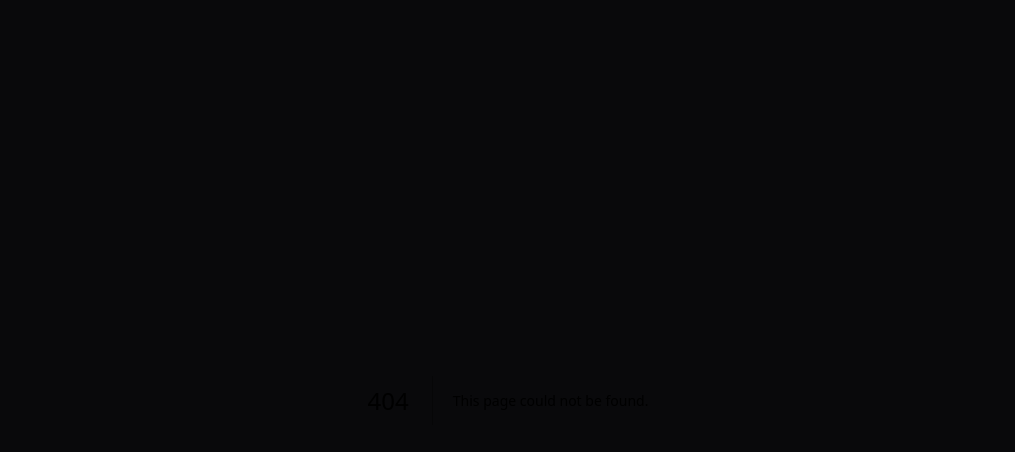
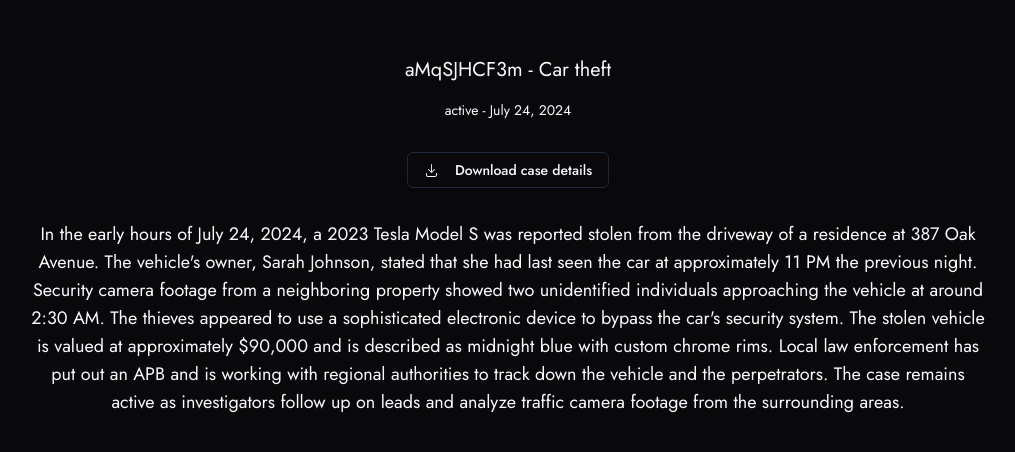
Before and after one commit to Istiaq-Fuad/lawblocks, a Next.js app: page /case/aMqSJHCF3m in a window 1280 px wide. Before the commit this address had no page. Shown: the top 452 px of the page, without its empty margins (132-1147 px from the left). Built offline with nearby package versions, Linux system fonts and the light colour scheme; data requests are answered from the project's data file.

Commit message:
show case details in a seperate page rather than dialog form

```diff
--- a/app/(home)/page.tsx
+++ b/app/(home)/page.tsx
@@ -7,6 +7,7 @@ import { AiOutlineBlock } from "react-icons/ai";
 
 export default function Home() {
   return (
+
     <div className="h-screen p-10 text-center">
       <div className="flex justify-center">
         <CubeIcon height={45} width={45} />
--- /dev/null
+++ b/app/case/[id]/page.tsx
@@ -0,0 +1,43 @@
+import DownloadCase from "@/app/dashboard/[role]/components/DownloadCase";
+import { CaseType } from "@/lib/types";
+
+async function CaseDetails({ params }: { params: { id: string } }) {
+  const { id } = params;
+
+  const response = await fetch(`http://localhost:8000/cases/${id}`, {
+    cache: "no-store",
+  });
+
+  const caseItem: CaseType | null = await response.json();
+
+  if (!caseItem) {
+    return (
+      <div className="h-screen flex justify-center items-center font-semibold">
+        Case not found
+      </div>
+    );
+  }
+  return (
+    <div className="min-h-screen flex flex-col items-center mt-14 w-3/4 mx-auto gap-y-8">
+      <p className="text-xl">
+        {caseItem.id}
+        {"  -  "}
+        {caseItem.title}
+        <span className="text-sm block text-center mt-4">
+          {caseItem.status}
+          {"  -  "}
+          {caseItem.createdAt}
+        </span>
+      </p>
+
+      <DownloadCase
+        caseFile={caseItem.id + ".zip"}
+        buttonText="Download case details"
+      />
+
+      <p className="text-lg text-center">{caseItem.description}</p>
+    </div>
+  );
+}
+
+export default CaseDetails;
--- a/app/dashboard/[role]/components/DownloadCase.tsx
+++ b/app/dashboard/[role]/components/DownloadCase.tsx
@@ -4,7 +4,13 @@ import { Button } from "@/components/ui/button";
 import { DownloadIcon } from "@radix-ui/react-icons";
 import { getZipFileData } from "../actions";
 
-function DownloadCase({ caseFile }: { caseFile: string }) {
+function DownloadCase({
+  caseFile,
+  buttonText,
+}: {
+  caseFile: string;
+  buttonText?: string;
+}) {
   const handleDownload = async () => {
     if (!caseFile) return;
 
@@ -26,7 +32,8 @@ function DownloadCase({ caseFile }: { caseFile: string }) {
 
   return (
     <Button variant="outline" onClick={handleDownload}>
-      <DownloadIcon />
+      <DownloadIcon />{" "}
+      {buttonText && <span className="ml-4">{buttonText}</span>}
     </Button>
   );
 }
--- a/app/dashboard/[role]/components/ListOfCases.tsx
+++ b/app/dashboard/[role]/components/ListOfCases.tsx
@@ -6,7 +6,10 @@ import { cn } from "@/lib/utils";
 import DownloadCase from "./DownloadCase";
 import { CaseType } from "@/lib/types";
 import { useSearchParams } from "next/navigation";
-import useCaseContext from "@/components/context/usecaseContext";
+import useCaseContext from "@/components/context/useCaseContext";
+import Link from "next/link";
+import { Button } from "@/components/ui/button";
+import { InfoCircledIcon } from "@radix-ui/react-icons";
 
 export default function ListOfCases() {
   const searchParams = useSearchParams();
@@ -62,7 +65,13 @@ export default function ListOfCases() {
 
             <div className="flex gap-4 items-center">
               <DownloadCase caseFile={caseItem.id + ".zip"} />
-              <EditCase caseItem={caseItem} />
+              {/* <EditCase caseItem={caseItem} /> */}
+              <Link href={`/case/${caseItem.id}`}>
+                <Button variant="outline" className="flex gap-x-2">
+                  <InfoCircledIcon />
+                  Info
+                </Button>
+              </Link>
             </div>
           </div>
         );
--- a/app/dashboard/[role]/components/create/CreateForm.tsx
+++ b/app/dashboard/[role]/components/create/CreateForm.tsx
@@ -18,7 +18,7 @@ import {
   FormMessage,
 } from "@/components/ui/form";
 import { useForm } from "react-hook-form";
-import useCaseContext from "@/components/context/usecaseContext";
+import useCaseContext from "@/components/context/useCaseContext";
 import { Textarea } from "@/components/ui/textarea";
 
 export default function CreateForm() {
--- a/app/dashboard/[role]/components/edit/EditorForm.tsx
+++ /dev/null
@@ -1,29 +0,0 @@
-import { Tabs, TabsContent, TabsList, TabsTrigger } from "@/components/ui/tabs";
-import BasicForm from "./BasicForm";
-import AccountForm from "./AccountForm";
-import AdvanceForm from "./AdvanceForm";
-import { cn } from "@/lib/utils";
-
-export default function EditForm() {
-  return (
-    <Tabs defaultValue="basic" className="w-full space-y-5">
-      <TabsList className={cn("grid w-full ", "grid-cols-2")}>
-        <TabsTrigger value="basic">Basic</TabsTrigger>
-
-        <TabsTrigger value="account">Acccount</TabsTrigger>
-
-        {/* <TabsTrigger value="advance">Advance</TabsTrigger> */}
-      </TabsList>
-      <TabsContent value="basic">
-        <BasicForm />
-      </TabsContent>
-
-      <TabsContent value="account">
-        <AccountForm />
-      </TabsContent>
-      {/* <TabsContent value="advance">
-				<AdvanceForm />
-			</TabsContent> */}
-    </Tabs>
-  );
-}
--- a/app/dashboard/layout.tsx
+++ b/app/dashboard/layout.tsx
@@ -1,15 +1,27 @@
-import React, { ReactNode } from "react";
+"use client";
+
+import React, { ReactNode, useEffect } from "react";
 import SignOut from "./components/SignOut";
 import Link from "next/link";
 import CaseContextProvider from "@/components/context/caseContext";
 import { CaseType } from "@/lib/types";
+import useCaseContext from "@/components/context/useCaseContext";
 
-export default async function Layout({ children }: { children: ReactNode }) {
-  const response = await fetch("http://localhost:8000/cases", {
-    cache: "no-store",
-  });
+export default function Layout({ children }: { children: ReactNode }) {
+  const { setCases } = useCaseContext();
+  useEffect(() => {
+    // fetch cases from server
+    const fetchCases = async () => {
+      const response = await fetch("http://localhost:8000/cases", {
+        cache: "no-store",
+      });
 
-  let cases: CaseType[] = await response.json();
+      let cases: CaseType[] = await response.json();
+      setCases(cases);
+    };
+
+    fetchCases();
+  }, [setCases]);
 
   return (
     <div className="w-full flex flex-col">
@@ -23,7 +35,8 @@ export default async function Layout({ children }: { children: ReactNode }) {
       </div>
 
       <div className="w-full sm:flex-1 p-5 sm:p-10 space-y-5 bg-gray-100 dark:bg-inherit">
-        <CaseContextProvider caseData={cases}>{children}</CaseContextProvider>
+        {/* <CaseContextProvider caseData={cases}>{children}</CaseContextProvider> */}
+        {children}
       </div>
     </div>
   );
--- a/app/layout.tsx
+++ b/app/layout.tsx
@@ -3,6 +3,7 @@ import { Jost } from "next/font/google";
 import "./globals.css";
 import { ThemeProvider } from "@/components/theme-provider";
 import { Toaster } from "@/components/ui/toaster";
+import CaseContextProvider from "@/components/context/caseContext";
 
 const jost = Jost({
   subsets: ["latin"],
@@ -23,7 +24,9 @@ export default function RootLayout({
           enableSystem
           disableTransitionOnChange
         >
-          <main className="">{children}</main>
+          <CaseContextProvider>
+            <main className="">{children}</main>
+          </CaseContextProvider>
           <Toaster />
         </ThemeProvider>
       </body>
--- a/components/context/caseContext.tsx
+++ b/components/context/caseContext.tsx
@@ -12,12 +12,12 @@ export const CaseContext = createContext<CaseContextType | null>(null);
 
 export default function CaseContextProvider({
   children,
-  caseData,
-}: {
+}: // caseData,
+{
   children: React.ReactNode;
-  caseData: CaseType[];
+  // caseData: CaseType[];
 }) {
-  const [cases, setCases] = useState(caseData);
+  const [cases, setCases] = useState<CaseType[]>([]);
   return (
     <CaseContext.Provider
       value={{
--- a/db.json
+++ b/db.json
@@ -2,38 +2,38 @@
   "cases": [
     {
       "id": "hMqSJHCF3m",
-      "description": "this is a murder case",
       "title": "Murder",
       "createdAt": "July 25, 2024",
-      "status": "closed"
+      "status": "closed",
+      "description": "On the evening of July 25, 2024, local authorities responded to a distress call from 1742 Elm Street. Upon arrival, they discovered the body of John Doe, a 45-year-old local businessman. The victim had suffered multiple stab wounds to the chest and torso. Initial forensic analysis suggested the murder weapon was a large kitchen knife, which was not found at the scene. Neighbors reported hearing an argument shortly before the estimated time of death. The case involved extensive interviews with family members, business associates, and potential witnesses. After a thorough investigation and the discovery of crucial DNA evidence, the perpetrator was apprehended and convicted, leading to the case being closed on August 15, 2024"
     },
     {
       "id": "aMqSJHCF3m",
       "title": "Car theft",
       "createdAt": "July 24, 2024",
       "status": "active",
-      "description": "this is a car theft case"
+      "description": "In the early hours of July 24, 2024, a 2023 Tesla Model S was reported stolen from the driveway of a residence at 387 Oak Avenue. The vehicle's owner, Sarah Johnson, stated that she had last seen the car at approximately 11 PM the previous night. Security camera footage from a neighboring property showed two unidentified individuals approaching the vehicle at around 2:30 AM. The thieves appeared to use a sophisticated electronic device to bypass the car's security system. The stolen vehicle is valued at approximately $90,000 and is described as midnight blue with custom chrome rims. Local law enforcement has put out an APB and is working with regional authorities to track down the vehicle and the perpetrators. The case remains active as investigators follow up on leads and analyze traffic camera footage from the surrounding areas."
     },
     {
       "id": "bMqSJHCF3m",
       "title": "Robbery",
       "createdAt": "July 23, 2024",
       "status": "closed",
-      "description": "this is a robbery case"
+      "description": "On July 23, 2024, at approximately 9:45 PM, two masked individuals entered the First National Bank on Main Street, brandishing what appeared to be semi-automatic weapons. The suspects threatened the three employees present and two customers, demanding access to the vault. They successfully absconded with an estimated $250,000 in cash and various safety deposit box contents. Security footage revealed that the robbers escaped in a dark-colored SUV, possibly a Ford Explorer. In the following weeks, detectives identified the suspects through a combination of forensic evidence left at the scene and an anonymous tip. Both perpetrators were arrested on August 10, 2024, during a carefully coordinated operation. The majority of the stolen items were recovered, and the case was officially closed on August 20, 2024, following the suspects' arraignment."
     },
     {
       "id": "cMqSJHCF3m",
       "title": "Murder",
       "createdAt": "july 22, 2024",
       "status": "active",
-      "description": "This is a murder case"
+      "description": "The tranquility of Willow Creek Park was shattered on the morning of July 22, 2024, when a jogger discovered the body of Jane Smith, a 28-year-old graduate student, near the park's eastern trail. The victim appeared to have been strangled, with signs of a struggle evident in the surrounding area. Preliminary forensic analysis suggested the murder occurred between 10 PM and midnight the previous evening. Investigators have been conducting extensive interviews with the victim's friends, family, and fellow students, as well as analyzing her recent communications and movements. Several persons of interest have been identified, but no arrests have been made as of yet. The case has garnered significant media attention, and a dedicated task force has been established to pursue all available leads. The investigation remains active, with detectives working tirelessly to bring the perpetrator to justice."
     },
     {
       "id": "mg1LrJlYh0",
       "title": "Attempt to muder",
       "createdAt": "August 14, 2024",
-      "status": "active",
-      "description": "this is a attempt to murder case"
+      "status": "closed",
+      "description": "On the afternoon of August 14, 2024, emergency services responded to a 911 call from an apartment complex at 567 Pine Street. The caller, identified as Michael Brown, reported that his neighbor, Lisa Green, had been attacked in her home. Upon arrival, paramedics found Ms. Green, 35, unconscious with severe blunt force trauma to the head. She was immediately transported to Mercy General Hospital in critical condition. Crime scene investigators discovered signs of forced entry and a struggle within the apartment. A broken lamp, believed to be the weapon used in the attack, was collected as evidence. Through swift police work and cooperation from witnesses, a suspect was apprehended within 24 hours. The victim regained consciousness on August 18 and was able to positively identify her attacker. With this crucial testimony and the forensic evidence collected, the case against the perpetrator was solidified. The case was officially closed on August 25, 2024, with charges of attempted murder filed against the suspect."
     }
   ],
   "members": [
```
Also changed, not shown: app/dashboard/[role]/components/edit/EditCase.tsx (+1 -16 lines), lib/supabase/index.ts (deleted, +0 -40 lines).
